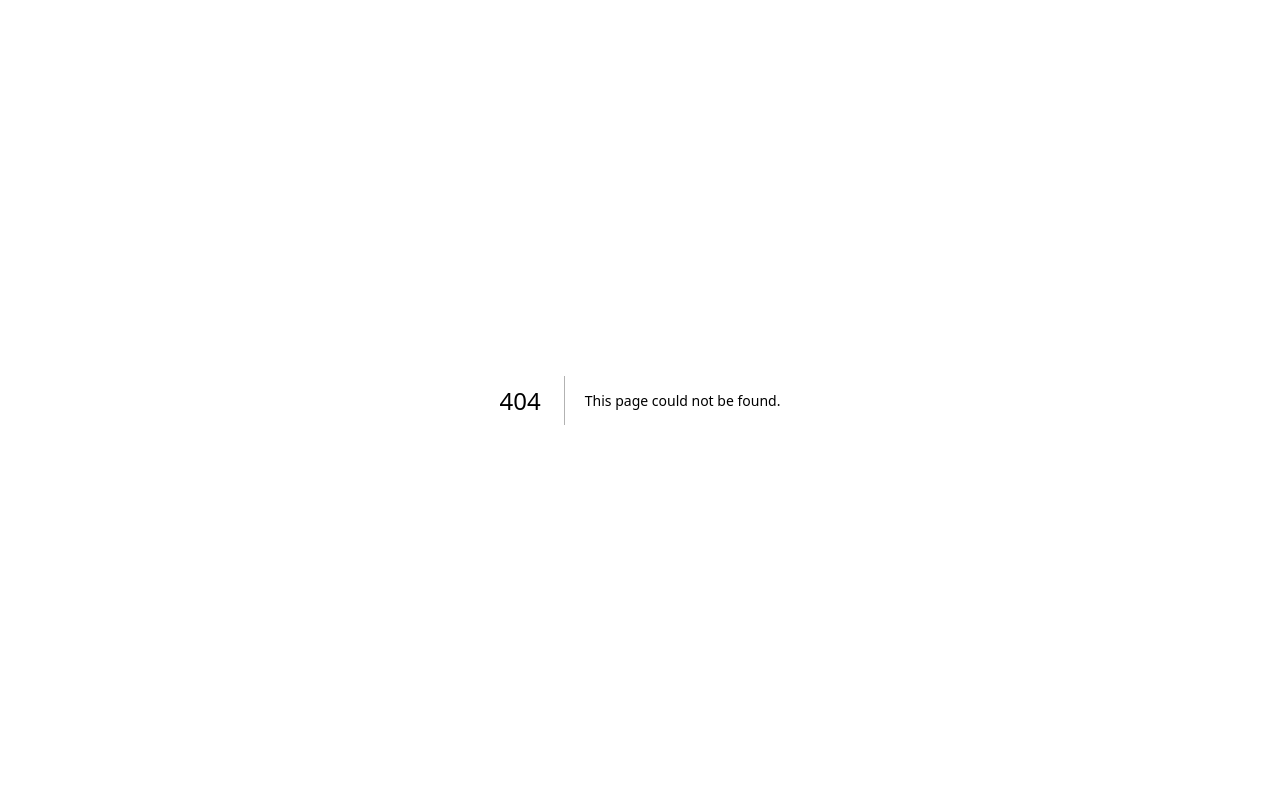
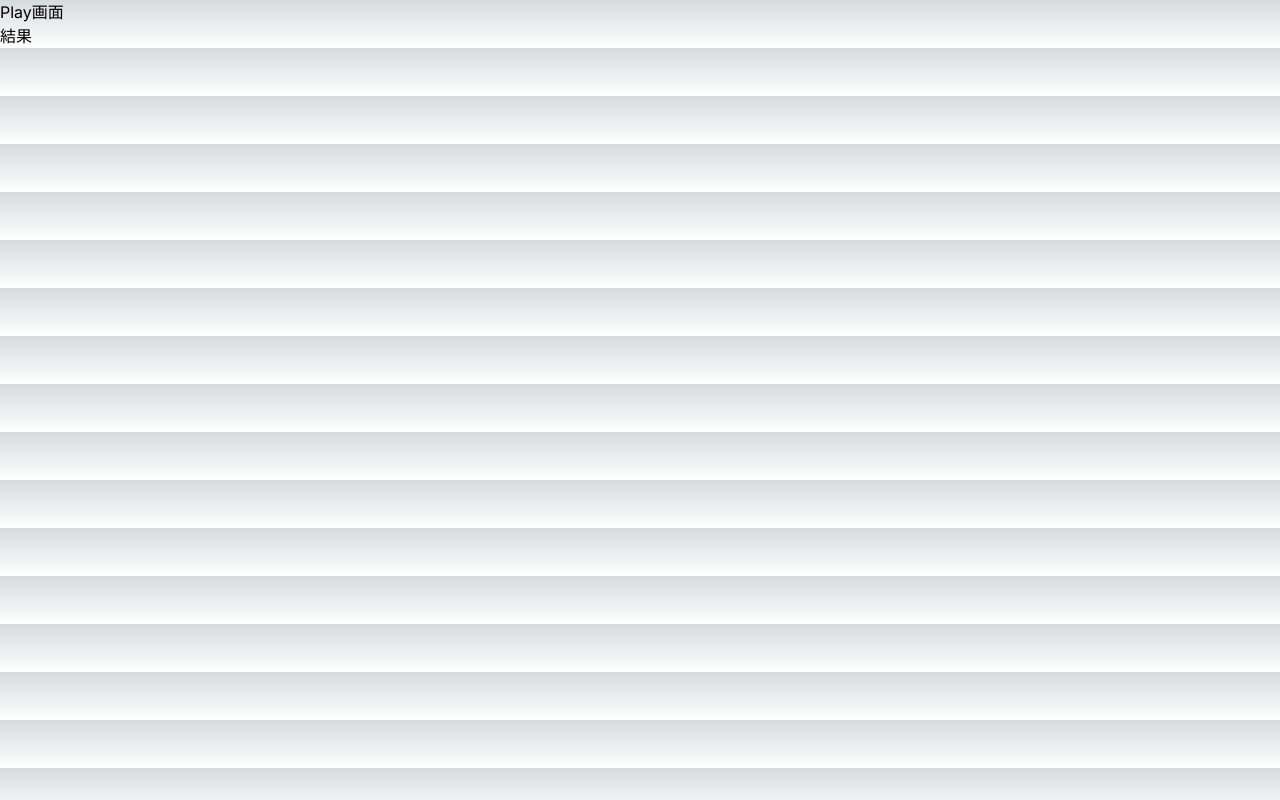
Before and after one commit to TCU-DC/FlickGameFront, a Next.js app: page /play in a window 1280 px wide. Before the commit this address had no page. Built offline with nearby package versions, Linux system fonts and the light colour scheme.

Commit message:
feat: play画面を追加

```diff
--- /dev/null
+++ b/app/play/layout.tsx
@@ -0,0 +1,7 @@
+export default function PlayLayout({
+  children,
+}: {
+  children: React.ReactNode;
+}) {
+  return <section>{children}</section>;
+}
--- /dev/null
+++ b/app/play/page.tsx
@@ -0,0 +1,8 @@
+export default function Play() {
+  return (
+    <main>
+      <h1>Play画面</h1>
+      <button>結果</button>
+    </main>
+  );
+}
```
